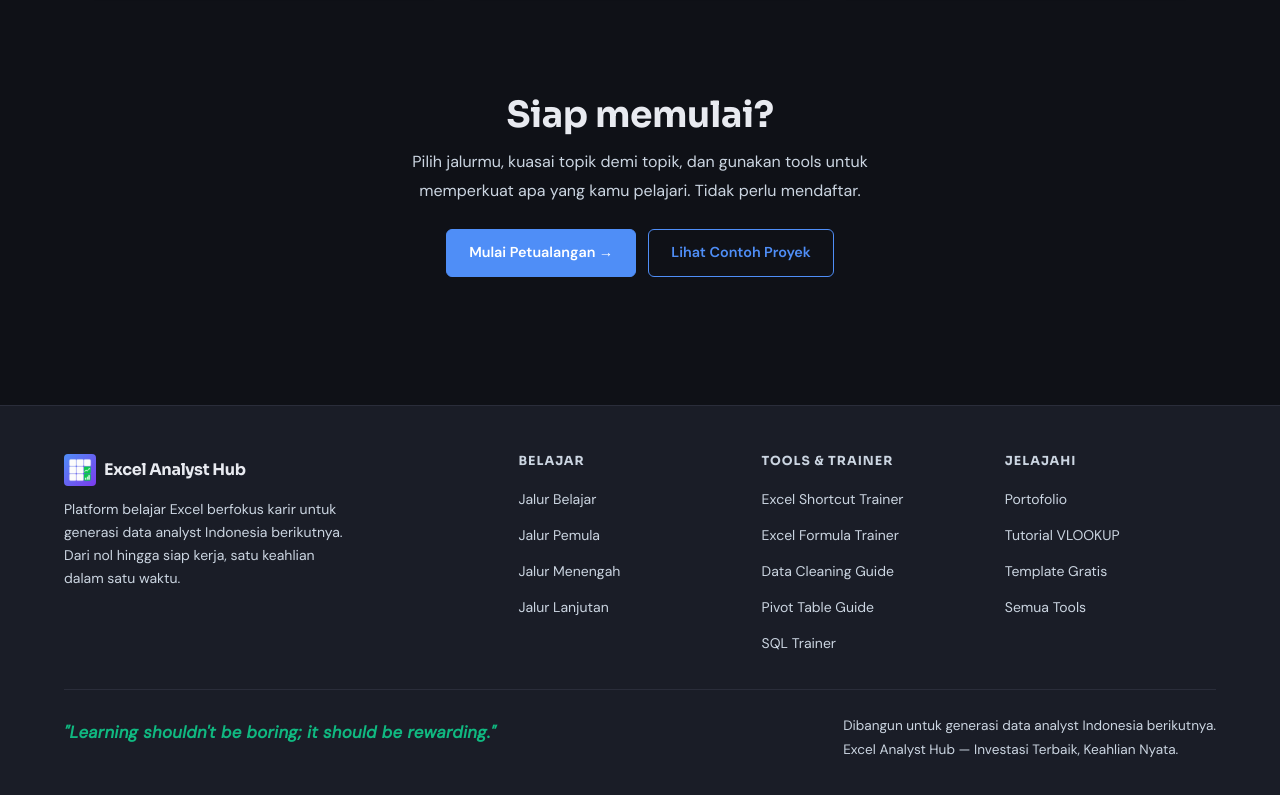
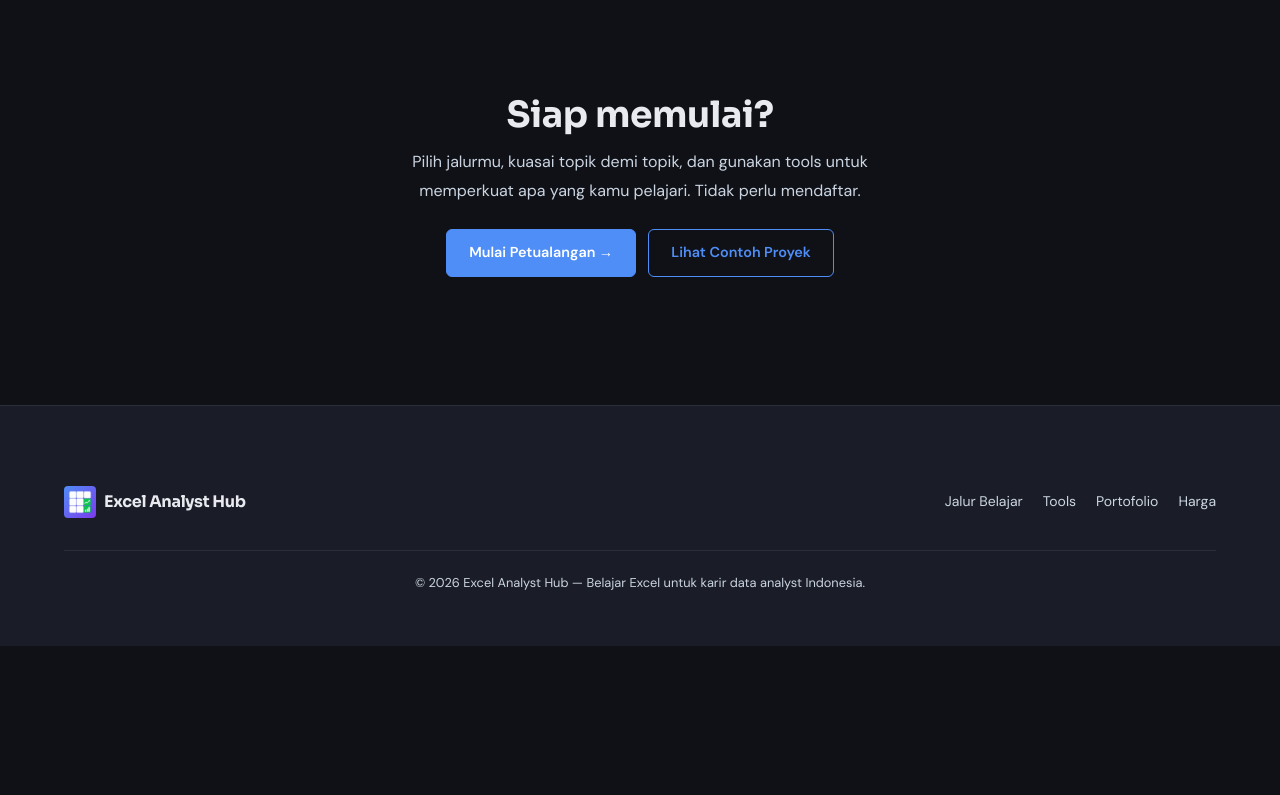
Before and after one commit to HanafiDias/excel-analyst-hub, a plain HTML site: page index.html in a window 1280 px wide. Shown: the part 4416-5211 px from the top of the page. After the commit the page ends 5062 px from the top, so only its background shows below. Drawn offline with nearby package versions, Linux system fonts and the light colour scheme.

Commit message:
fix: Footer but not fix yet

```diff
--- a/index.html
+++ b/index.html
@@ -477,51 +477,24 @@
   <!-- ============ FOOTER ============ -->
   <footer class="footer" role="contentinfo">
     <div class="container">
-      <div class="footer-grid">
-        <div class="footer-brand">
-          <a href="index.html" class="nav-logo">
-            <div class="logo-icon" aria-hidden="true"><img src="assets/img/logo-navbar.png" alt="" style="width:100%;height:100%;object-fit:contain;padding:4px;" /></div>
-            Excel Analyst Hub
-          </a>
-          <p class="footer-tagline">Platform belajar Excel berfokus karir untuk generasi data analyst Indonesia berikutnya. Dari nol hingga siap kerja, satu keahlian dalam satu waktu.</p>
-        </div>
-        <div class="footer-col">
-          <h4>Belajar</h4>
-          <ul>
-            <li><a href="learn.html">Jalur Belajar</a></li>
-            <li><a href="learn.html#beginner">Jalur Pemula</a></li>
-            <li><a href="learn.html#intermediate">Jalur Menengah</a></li>
-            <li><a href="learn.html#advanced">Jalur Lanjutan</a></li>
-          </ul>
-        </div>
-        <div class="footer-col">
-          <h4>Tools & Trainer</h4>
-          <ul>
-            <li><a href="tools/shortcut.html" target="_blank" rel="noopener noreferrer">Excel Shortcut Trainer</a></li>
-            <li><a href="tools/formula.html" target="_blank" rel="noopener noreferrer">Excel Formula Trainer</a></li>
-            <li><a href="tools/cleaning.html" target="_blank" rel="noopener noreferrer">Data Cleaning Guide</a></li>
-            <li><a href="tools/pivot.html" target="_blank" rel="noopener noreferrer">Pivot Table Guide</a></li>
-            <li><a href="tools/sql.html" target="_blank" rel="noopener noreferrer">SQL Trainer</a></li>
-          </ul>
-        </div>
-        <div class="footer-col">
-          <h4>Jelajahi</h4>
-          <ul>
-            <li><a href="portfolio.html">Portofolio</a></li>
-            <li><a href="topic.html">Tutorial VLOOKUP</a></li>
-            <li><a href="#templates">Template Gratis</a></li>
-            <li><a href="tools.html">Semua Tools</a></li>
-          </ul>
-        </div>
+      <div style="display:flex;align-items:center;justify-content:space-between;flex-wrap:wrap;gap:var(--space-4);padding:var(--space-8) 0;">
+
+        <a href="index.html" class="nav-logo">
+          <div class="logo-icon" aria-hidden="true"><img src="assets/img/logo-navbar.png" alt="" style="width:100%;height:100%;object-fit:contain;padding:4px;" /></div>
+          Excel Analyst Hub
+        </a>
+
+        <nav aria-label="Footer" style="display:flex;gap:var(--space-5);flex-wrap:wrap;">
+          <a href="learn.html" style="font-size:0.875rem;color:var(--text-muted);text-decoration:none;">Jalur Belajar</a>
+          <a href="tools.html" style="font-size:0.875rem;color:var(--text-muted);text-decoration:none;">Tools</a>
+          <a href="portfolio.html" style="font-size:0.875rem;color:var(--text-muted);text-decoration:none;">Portofolio</a>
+          <a href="pricing.html" style="font-size:0.875rem;color:var(--text-muted);text-decoration:none;">Harga</a>
+        </nav>
+
       </div>
-      <div class="footer-bottom">
-        <p style="font-style: italic; color: #10b981; font-weight: 600; font-size: 1.05rem; margin-bottom: 12px; letter-spacing: 0.3px;">
-          "Learning shouldn't be boring; it should be rewarding."
-        </p>
-        <p style="color: var(--text-muted); font-size: 0.85rem;">
-          Dibangun untuk generasi data analyst Indonesia berikutnya. <br>
-          Excel Analyst Hub — Investasi Terbaik, Keahlian Nyata.
-        </p>
+
+      <div style="border-top:1px solid var(--border);padding:var(--space-5) 0;text-align:center;">
+        <p style="font-size:0.8rem;color:var(--text-muted);margin:0;">© 2026 Excel Analyst Hub — Belajar Excel untuk karir data analyst Indonesia.</p>
       </div>
     </div>
   </footer>
```
Also changed, not shown: learn.html (+17 -48 lines), portfolio.html (+17 -39 lines), tools.html (+17 -40 lines), topic.html (+17 -41 lines).
